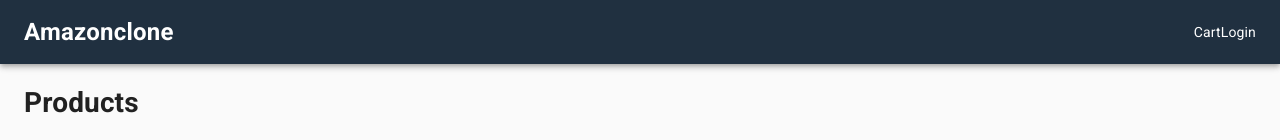
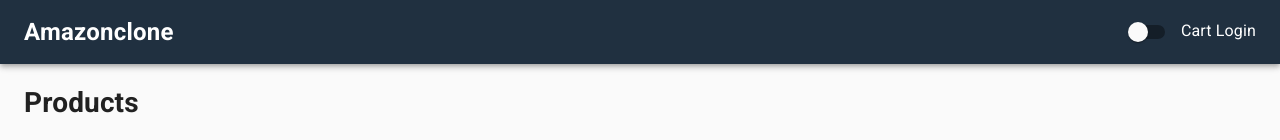
Before and after one commit to rakshithsgowda/amazon-clone-next-materialUI-paypal, a Next.js app: page / in a window 1280 px wide. Shown: the top 140 px of the page. Built offline with nearby package versions, Linux system fonts and the light colour scheme.

Commit message:
context toggle swtich darkmode function

```diff
--- a/components/Layout.js
+++ b/components/Layout.js
@@ -7,11 +7,19 @@ import {
   Toolbar,
   Typography,
   CssBaseline,
+  Switch,
 } from '@material-ui/core'
 import Head from 'next/head'
 import useStyles from '../utils/styles'
 import NextLink from 'next/link'
+import { Store } from '../utils/Store'
+import { useContext } from 'react'
+import Cookies from 'js-cookie'
+
 export default function Layout({ title, children, description }) {
+  const { state, dispatch } = useContext(Store)
+  const { darkMode } = state
+
   const theme = createMuiTheme({
     typography: {
       h1: {
@@ -26,7 +34,7 @@ export default function Layout({ title, children, description }) {
       },
     },
     palette: {
-      type: 'light',
+      type: darkMode ? 'dark' : 'light',
       primary: {
         main: '#f0c000',
       },
@@ -37,6 +45,13 @@ export default function Layout({ title, children, description }) {
   })
 
   const classes = useStyles()
+
+  const darkModeChangeHandler = () => {
+    dispatch({ type: darkMode ? 'DARK_MODE_OFF' : 'DARK_MODE_ON' })
+    const newDarkMode = !darkMode
+    Cookies.set('darkMode', newDarkMode ? 'ON' : 'OFF')
+  }
+
   return (
     <div>
       <Head>
@@ -54,11 +69,20 @@ export default function Layout({ title, children, description }) {
             </NextLink>
             <div className={classes.grow}></div>
             <div>
+              <Switch
+                checked={darkMode}
+                onChange={darkModeChangeHandler}
+              ></Switch>
+
               <NextLink href='/cart' passHref>
-                <Link>Cart</Link>
+                <Link>
+                  <Typography component='span'> Cart</Typography>
+                </Link>
               </NextLink>
               <NextLink href='/login' passHref>
-                <Link>Login</Link>
+                <Link>
+                  <Typography component='span'> Login</Typography>
+                </Link>
               </NextLink>
             </div>
           </Toolbar>
--- a/package.json
+++ b/package.json
@@ -9,6 +9,7 @@
   },
   "dependencies": {
     "@material-ui/core": "^4.12.3",
+    "js-cookie": "^3.0.1",
     "next": "11.1.2",
     "react": "17.0.2",
     "react-dom": "17.0.2"
--- a/pages/_app.js
+++ b/pages/_app.js
@@ -1,5 +1,6 @@
 import { useEffect } from 'react'
 import '../styles/globals.css'
+import { StoreProvider } from '../utils/Store'
 
 function MyApp({ Component, pageProps }) {
   useEffect(() => {
@@ -9,7 +10,11 @@ function MyApp({ Component, pageProps }) {
     }
   }, [])
 
-  return <Component {...pageProps} />
+  return (
+    <StoreProvider>
+      <Component {...pageProps} />
+    </StoreProvider>
+  )
 }
 
 export default MyApp
--- /dev/null
+++ b/utils/Store.js
@@ -0,0 +1,25 @@
+import Cookies from 'js-cookie'
+import { createContext, useReducer, useState } from 'react'
+
+export const Store = createContext()
+
+const initialState = {
+  darkMode: Cookies.get('darkMode') === 'ON' ? true : false,
+}
+
+function reducer(state, action) {
+  switch (action.type) {
+    case 'DARK_MODE_ON':
+      return { ...state, darkMode: true }
+    case 'DARK_MODE_OFF':
+      return { ...state, darkMode: false }
+    default:
+      return state
+  }
+}
+
+export function StoreProvider(props) {
+  const [state, dispatch] = useReducer(reducer, initialState)
+  const value = { state, dispatch }
+  return <Store.Provider value={value}>{props.children}</Store.Provider>
+}
--- a/utils/styles.js
+++ b/utils/styles.js
@@ -7,6 +7,7 @@ const useStyles = makeStyles({
       color: '#ffffff',
       marginleft: 10,
     },
+    // spacing: 4,
   },
   brand: {
     fontWeight: 'bold',
```
Also changed, not shown: 2 other files (tests, documents, lock files or other folders).
